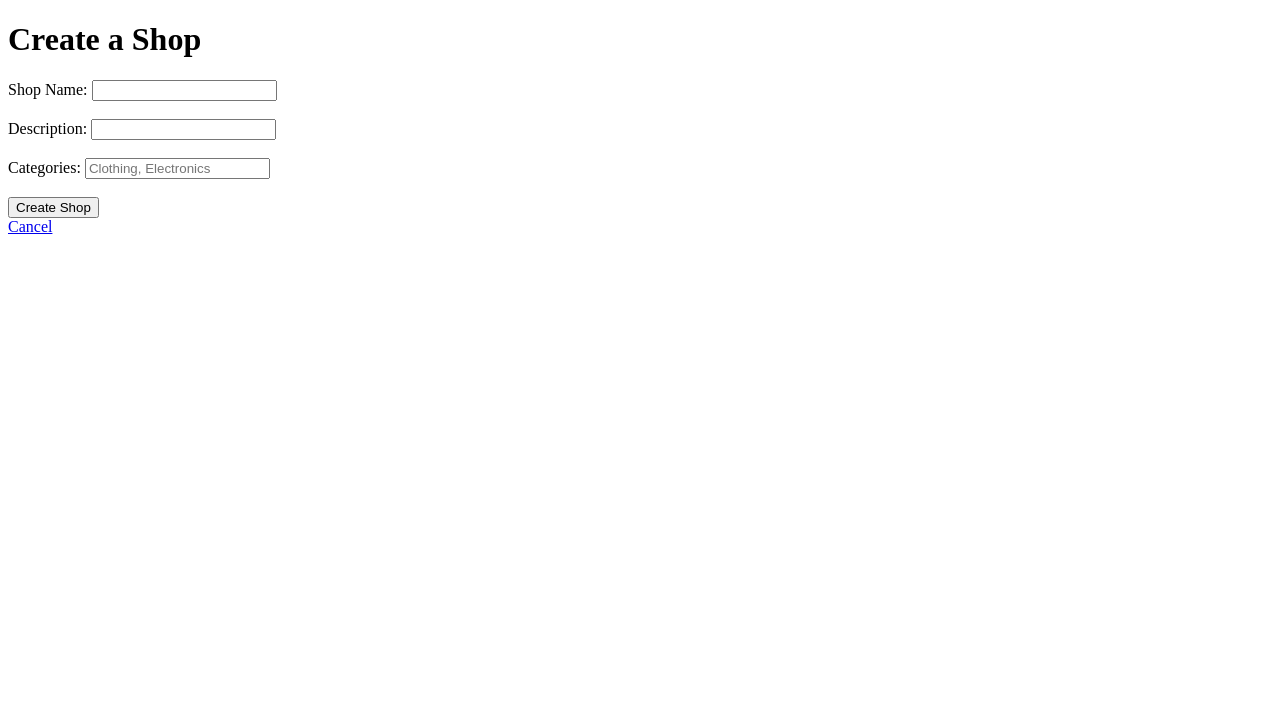
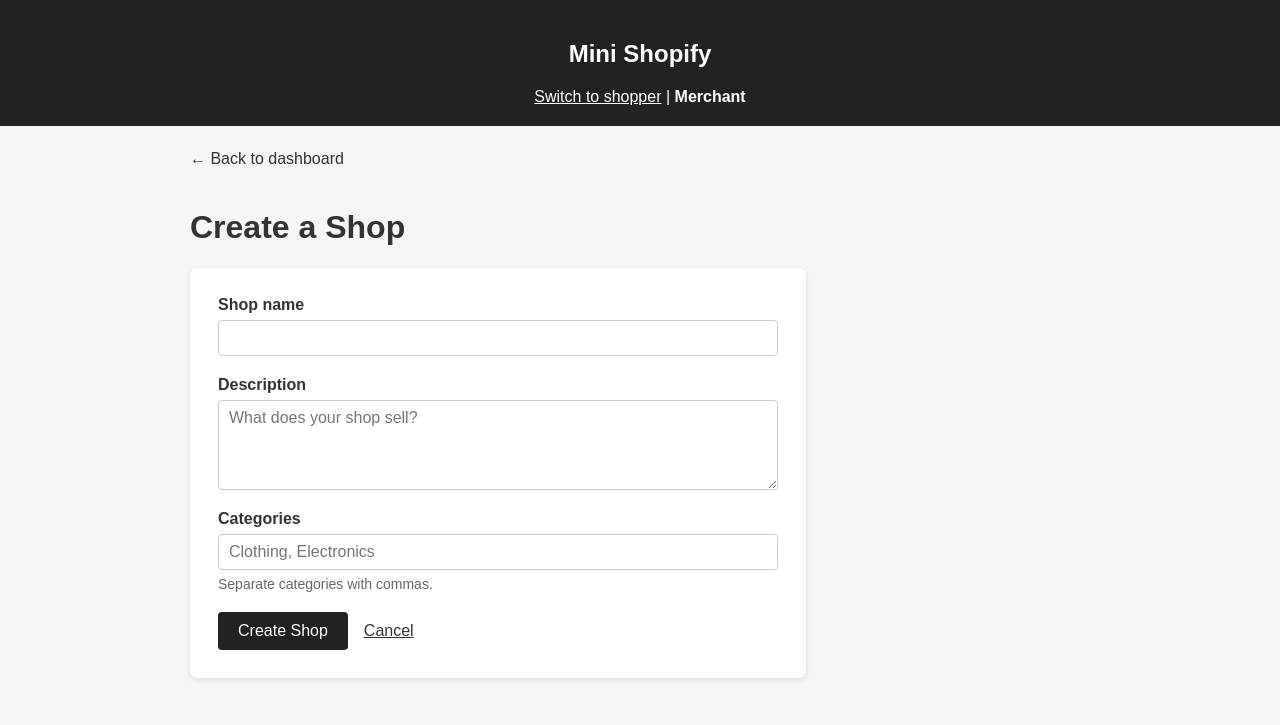
Before and after one commit to gabrielbugarija/mini-shopify-4806, a Spring Boot app: page /merchant/shops/create in a window 1280 px wide. Shown: the top 725 px of the page. Run offline with Spring Boot 4, Linux system fonts and the light colour scheme; some of the project's set-up classes (security, data sources, template engines, error pages and the like) are left out, and stand-ins take their place.

Commit message:
updated the Create a Shop page to have the same style as the rest of the webapp.

```diff
--- a/src/main/resources/static/css/style.css
+++ b/src/main/resources/static/css/style.css
@@ -30,6 +30,7 @@ main.narrow {
     display: inline-block;
     margin-bottom: 20px;
     color: #333;
+    text-decoration: none;
 }
 
 .tags {
@@ -213,6 +214,65 @@ main.narrow {
     color: #a12626;
 }
 
+.form-card {
+    display: flex;
+    flex-direction: column;
+    gap: 20px;
+    max-width: 560px;
+    background-color: white;
+    padding: 28px;
+    border-radius: 8px;
+    box-shadow: 0 2px 6px rgba(0, 0, 0, 0.1);
+}
+
+.form-field {
+    display: flex;
+    flex-direction: column;
+    gap: 6px;
+}
+
+.form-field label {
+    font-weight: bold;
+}
+
+.form-field input,
+.form-field textarea {
+    padding: 8px 10px;
+    font-size: 16px;
+    font-family: inherit;
+    border: 1px solid #ccc;
+    border-radius: 4px;
+}
+
+.form-field textarea {
+    resize: vertical;
+}
+
+.form-field small {
+    font-size: 14px;
+    color: #666;
+}
+
+.form-actions {
+    display: flex;
+    align-items: center;
+    gap: 16px;
+}
+
+.form-actions button {
+    padding: 10px 20px;
+    font-size: 16px;
+    border: none;
+    border-radius: 4px;
+    background-color: #222;
+    color: white;
+    cursor: pointer;
+}
+
+.form-actions a {
+    color: #333;
+}
+
 @media (max-width: 700px) {
     .product-layout {
         grid-template-columns: 1fr;
--- a/src/main/resources/templates/create-shop.html
+++ b/src/main/resources/templates/create-shop.html
@@ -2,26 +2,47 @@
 <html lang="en" xmlns:th="http://www.thymeleaf.org">
 <head>
     <meta charset="UTF-8">
-    <title>Create Shop</title>
+    <meta name="viewport" content="width=device-width, initial-scale=1.0">
+    <title>Create a Shop | Mini Shopify</title>
+
+    <link rel="stylesheet" th:href="@{/css/style.css}">
 </head>
 <body>
+<header>
+    <h2>Mini Shopify</h2>
+    <nav aria-label="Interface"><a th:href="@{/}">Switch to shopper</a> | <strong>Merchant</strong></nav>
+</header>
 
-<h1>Create a Shop</h1>
-<form th:action="@{/merchant/shops/create}" method="post">
-    <label>Shop Name:</label>
-    <input type="text" name="name" required>
-    <br><br>
-    <label>Description:</label>
-    <input type="text" name="description">
-    <br><br>
-    <label>Categories:</label>
-    <input type="text" name="tagsText"
-           placeholder="Clothing, Electronics">
-    <br><br>
-    <button type="submit">Create Shop</button>
-</form>
+<main class="narrow">
+    <a class="back-link" th:href="@{/merchant}">&larr; Back to dashboard</a>
 
-<a th:href="@{/merchant}">Cancel</a>
+    <h1>Create a Shop</h1>
+
+    <form class="form-card" th:action="@{/merchant/shops/create}" method="post">
+        <div class="form-field">
+            <label for="shop-name">Shop name</label>
+            <input id="shop-name" type="text" name="name" required>
+        </div>
+
+        <div class="form-field">
+            <label for="shop-description">Description</label>
+            <textarea id="shop-description" name="description" rows="4" maxlength="1000"
+                      placeholder="What does your shop sell?"></textarea>
+        </div>
+
+        <div class="form-field">
+            <label for="shop-tags">Categories</label>
+            <input id="shop-tags" type="text" name="tagsText"
+                   placeholder="Clothing, Electronics">
+            <small>Separate categories with commas.</small>
+        </div>
+
+        <div class="form-actions">
+            <button type="submit">Create Shop</button>
+            <a th:href="@{/merchant}">Cancel</a>
+        </div>
+    </form>
+</main>
 
 </body>
 </html>
```
